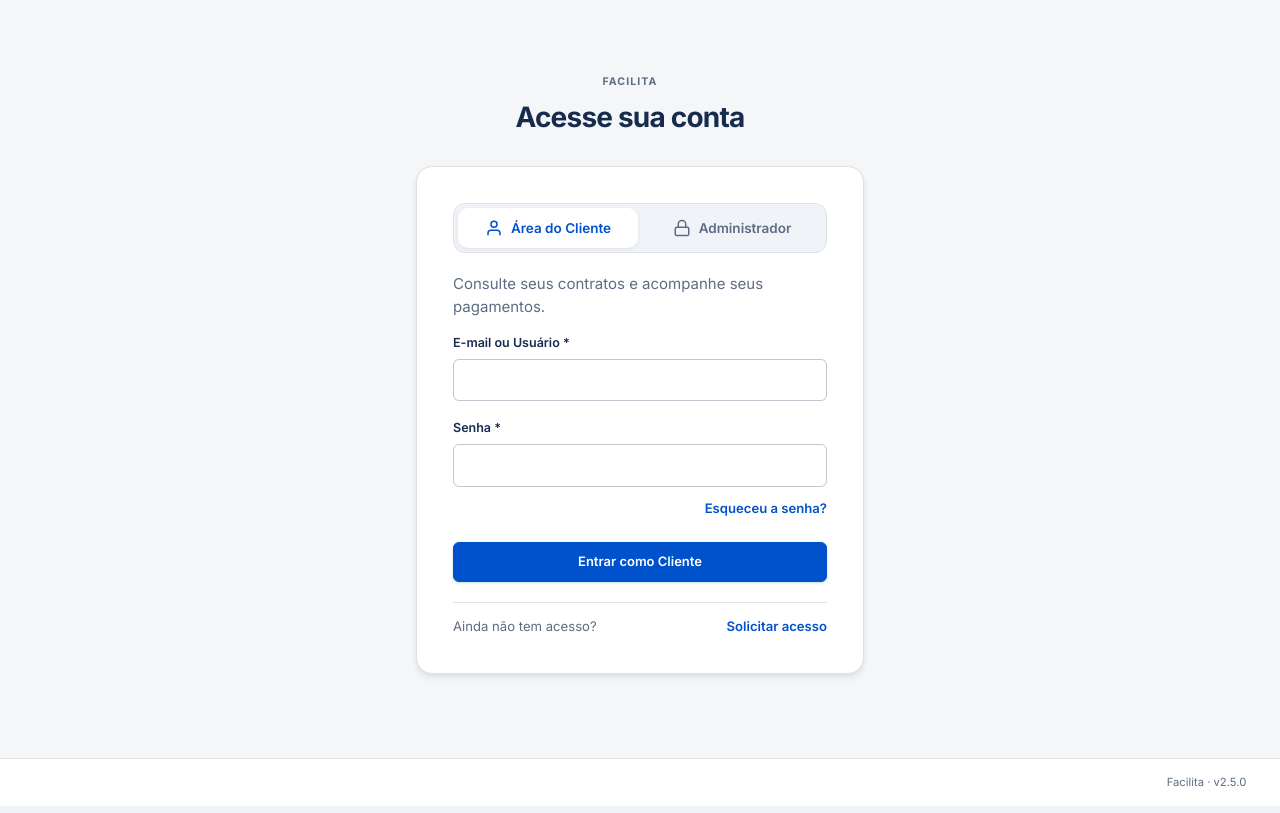
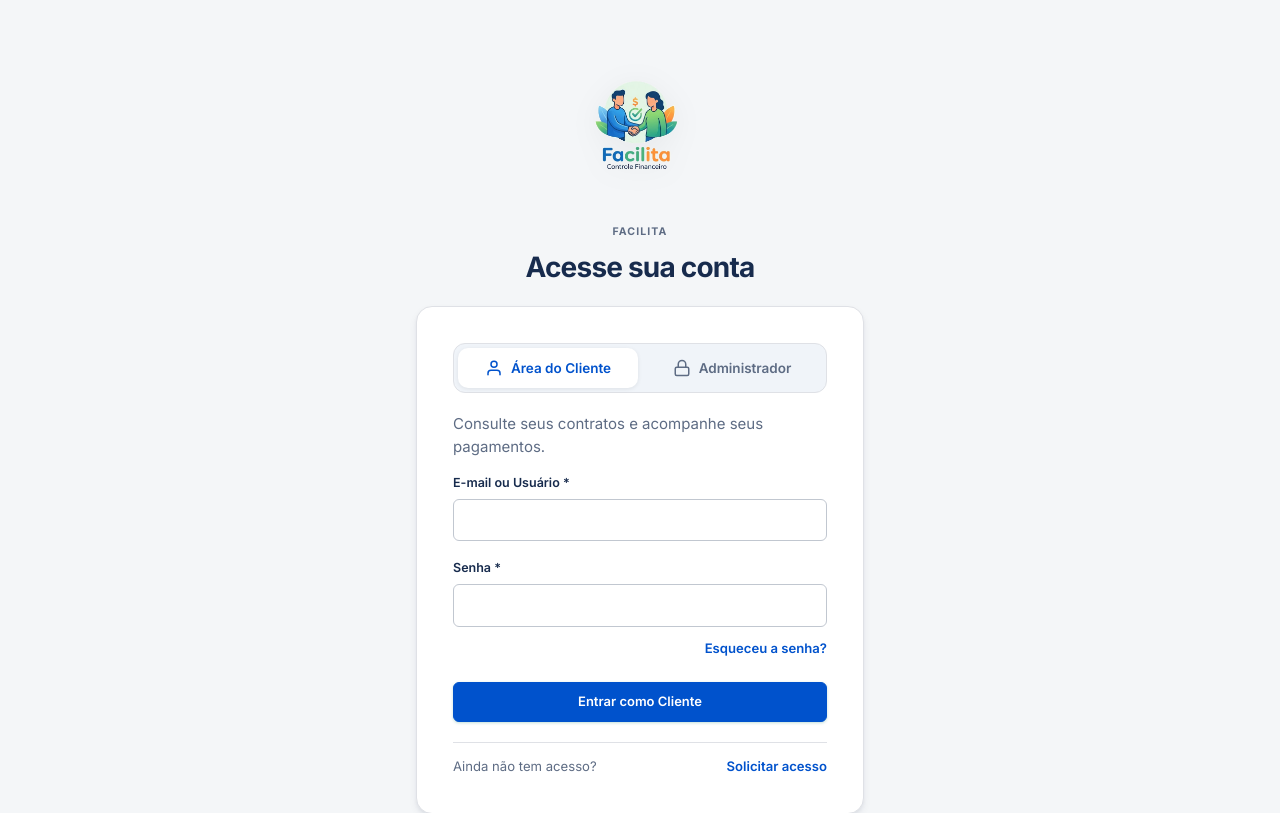
Before and after one commit to Th14g0R/facilita, a Flask app: page /portal/login in a window 1280 px wide. Shown: the part 64-877 px from the top of the page. Run offline with Flask 3, Linux system fonts and the light colour scheme; the visitor is signed in with stand-in values (Sample User, id 1); data comes from the database, SQL or seed files in the repository; data that the repository does not hold is empty; some libraries are stand-ins or nearby versions.

Commit message:
feat: logotipo oficial com fundo transparente, favicons multi-resolucao e identidade visual da marca

```diff
--- a/static/app.css
+++ b/static/app.css
@@ -223,6 +223,40 @@ small, .muted { color: var(--muted); }
   font-weight: 800;
   box-shadow: var(--shadow-sm);
   flex-shrink: 0;
+}
+
+.brand-icon-img {
+  background: transparent;
+  box-shadow: none;
+  border-radius: 8px;
+  padding: 0;
+  overflow: hidden;
+}
+
+.brand-icon-img img {
+  width: 100%;
+  height: 100%;
+  object-fit: contain;
+  display: block;
+}
+
+.auth-brand {
+  display: flex;
+  justify-content: center;
+  align-items: center;
+  margin-bottom: 20px;
+}
+
+.auth-brand img {
+  max-height: 130px;
+  width: auto;
+  object-fit: contain;
+  filter: drop-shadow(0 4px 14px rgba(0, 0, 0, 0.05));
+  transition: transform 0.2s ease;
+}
+
+.auth-brand img:hover {
+  transform: scale(1.02);
 }
 
 .brand-text {
--- a/templates/base.html
+++ b/templates/base.html
@@ -3,8 +3,11 @@
 <head>
 <meta charset="utf-8">
 <meta name="viewport" content="width=device-width,initial-scale=1">
+<link rel="icon" type="image/png" sizes="32x32" href="{{ url_for('static',filename='favicon-32x32.png') }}">
+<link rel="icon" type="image/png" sizes="64x64" href="{{ url_for('static',filename='favicon.png') }}">
 <link rel="icon" type="image/svg+xml" href="{{ url_for('static',filename='favicon.svg') }}">
-<link rel="apple-touch-icon" href="{{ url_for('static',filename='favicon.svg') }}">
+<link rel="shortcut icon" href="{{ url_for('static',filename='favicon.ico') }}">
+<link rel="apple-touch-icon" sizes="180x180" href="{{ url_for('static',filename='apple-touch-icon.png') }}">
 <link rel="manifest" href="{{ url_for('static',filename='manifest.json') }}">
 <meta name="theme-color" media="(prefers-color-scheme: light)" content="#f4f6f8">
 <meta name="theme-color" media="(prefers-color-scheme: dark)" content="#0c1421">
@@ -72,7 +75,9 @@
 {% if show_sidebar %}<aside class="sidebar" id="appSidebar">
 <div class="sidebar-header">
   <a class="brand" href="{{ url_for('portal.dashboard' if portal_area else 'dashboard') }}" title="Facilita">
-    <span class="brand-icon">F</span>
+    <span class="brand-icon brand-icon-img">
+      <img src="{{ url_for('static',filename='logo-icon.png') }}" alt="Facilita" width="34" height="34">
+    </span>
     <span class="brand-text">Facilita</span>
   </a>
 </div>
--- a/templates/portal/login.html
+++ b/templates/portal/login.html
@@ -2,12 +2,14 @@
 {% from '_macros.html' import field, select, table, csrf, banks, confirmation with context %}
 {% block title %}Acesse sua conta · Facilita{% endblock %}
 {% block content %}
-<header class="page-heading">
+<div class="auth-brand">
+  <img src="{{ url_for('static', filename='logo.png') }}" alt="Facilita · Controle Financeiro">
+</div>
+
+<header class="page-heading" style="text-align: center; justify-content: center; margin-bottom: 18px;">
   <div>
     <p class="eyebrow">FACILITA</p>
     <h1>Acesse sua conta</h1>
-  </div>
-  <div class="actions">
   </div>
 </header>
 
```
Also changed, not shown: templates/login.html (+5 -3 lines), CHANGELOG.md, static/apple-touch-icon.png (added), static/favicon-32x32.png (added), static/favicon.ico (added), static/favicon.png (added), static/favicon.svg, static/logo-horizontal.png (added), static/logo-icon.png (added), static/logo.png (added), static/manifest.json.
